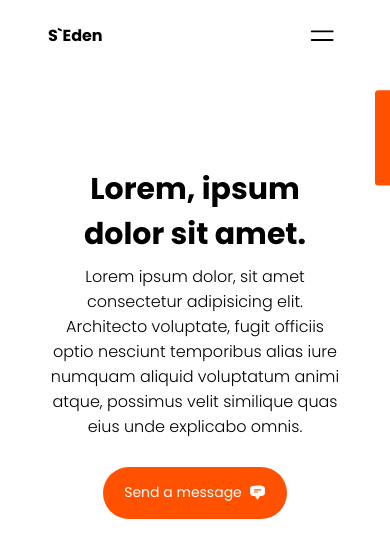
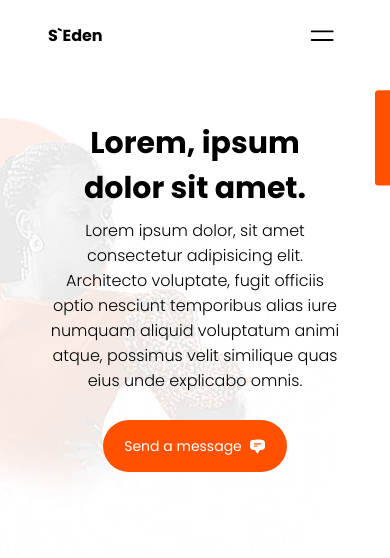
Before and after one commit to Dezrek-tech/S-eden, a React (Vite) app in the folder s-eden/: page / in a window 390 px wide. Shown: the top 558 px of the page. Built offline with nearby package versions, Linux system fonts and the light colour scheme.

Commit message:
Finished The Hero Section

```diff
--- a/s-eden/src/assets/styling/sass/components/_Hero.scss
+++ b/s-eden/src/assets/styling/sass/components/_Hero.scss
@@ -2,7 +2,7 @@
     display: grid;
     grid-template-columns: 60% 40%;
     height: calc( 90vh - 75px );
-    max-height: 700px;
+    max-height: 500px;
     align-items: center;
 
     .hero-text {
@@ -33,4 +33,25 @@
             }
         }
     }
+
+    .right {
+        height: 100%;
+
+        .hero-art {
+            display: flex;
+            align-items: center;
+            width: 100%;
+            height: 100%;
+            position: relative;
+
+            img {
+                position: absolute;
+                top: 50%;
+                left: 0%;
+                z-index: -1;
+                width: 120%;
+                transform: translateY(-50%);
+            }
+        }
+    }
 }
--- a/s-eden/src/assets/styling/sass/imports/_responsive.scss
+++ b/s-eden/src/assets/styling/sass/imports/_responsive.scss
@@ -1,3 +1,15 @@
+@media (max-width: 900px) {
+    .app__hero {
+        .right {
+            .hero-art {
+                img {
+                    width: 150% !important;
+                }
+            }
+        }
+    }
+}
+
 @media ( max-width: 670px ) {
     :root {
         --default-margin: 5em;
@@ -21,6 +33,19 @@
                 }
             }
         }
+
+        .right {
+            .hero-art {
+                position: initial !important;
+
+                img {
+                    top: 0  !important;
+                    transform: none !important;
+                    left: -50% !important;
+                    opacity: 0.1;
+                }
+            }
+        }
     }
 }
 
@@ -40,6 +65,7 @@
             flex-direction: column;
             margin: 70px 2em 0em 0em;
             transition: transform 0.4s;
+            z-index: 1;
 
             .item {
                 width: 100%;
@@ -98,6 +124,10 @@
     }
 
     .app__hero {
+        position: relative;
+        z-index: -1;
+
+        .left {
             .title {
                 font-size: 30px !important;
             }
@@ -108,4 +138,6 @@
                 }
             }
         }
+
     }
+}
--- a/s-eden/src/assets/styling/sass/main.scss
+++ b/s-eden/src/assets/styling/sass/main.scss
@@ -10,6 +10,9 @@
 
 #root {
     padding-top: 75px;
+    max-width: 100vw;
+    min-height: 100vh;
+    overflow-x: hidden;
 }
 
 .app__header {
--- a/s-eden/src/components/Hero.jsx
+++ b/s-eden/src/components/Hero.jsx
@@ -1,5 +1,6 @@
 import { React, useState } from "react";
 import { AppButton } from "./MiniParts.jsx"
+import  HeroArt  from "../assets/images/hero-art.png"
 import { ChatBubbleBottomCenterIcon, ChatBubbleBottomCenterTextIcon } from '@heroicons/react/24/solid'
 
 const Hero = () => {
@@ -27,7 +28,9 @@ const Hero = () => {
                 </div>
             </div>
             <div className="right">
-
+                <div className="hero-art">
+                    <img src={HeroArt} alt="" />
+                </div>
             </div>
         </div>
     )
```
Also changed, not shown: s-eden/public/images/hero-art.png (added), s-eden/src/assets/images/hero-art.png (added). Lines whose indentation alone changed are shown as unchanged.
